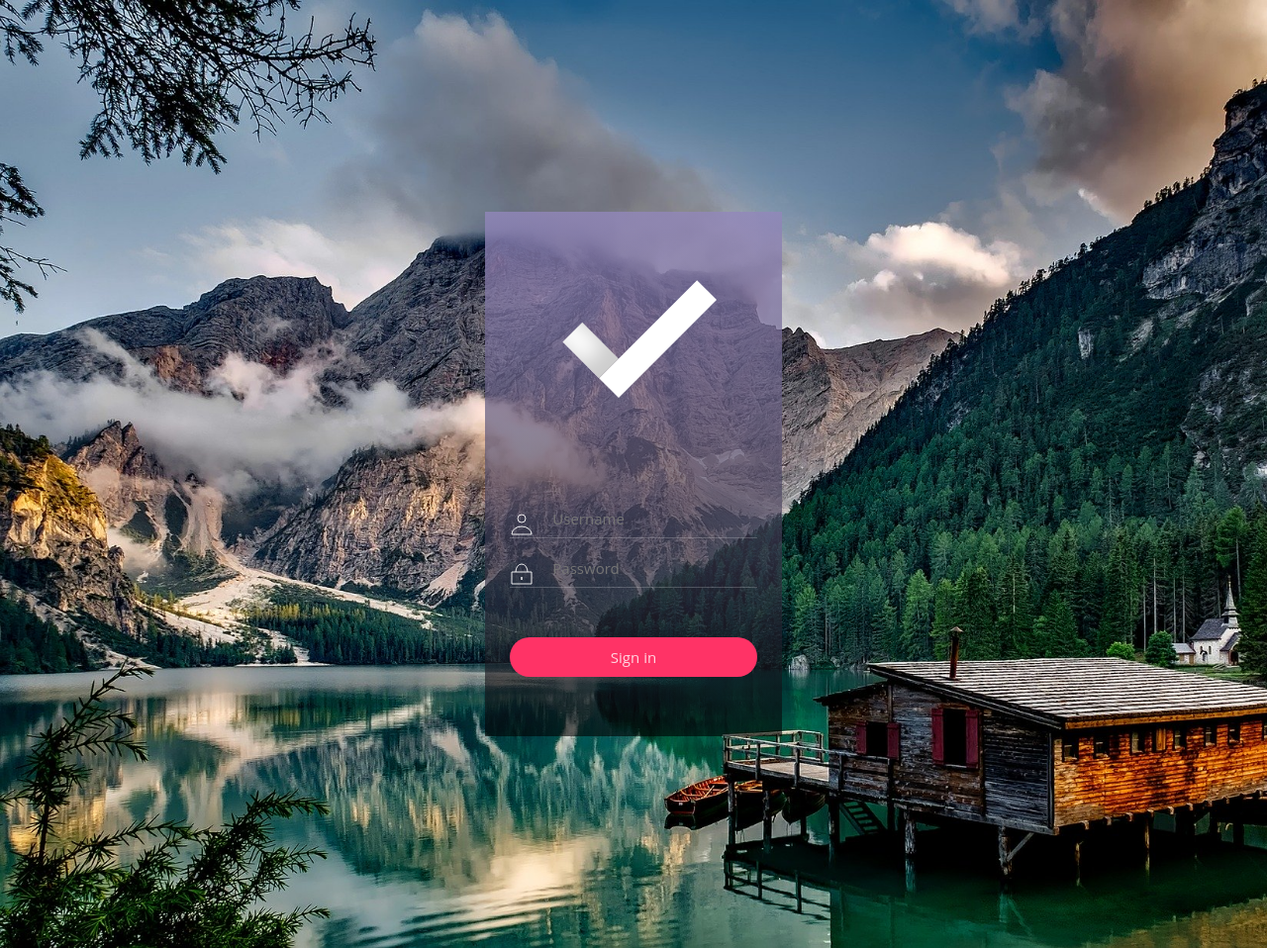
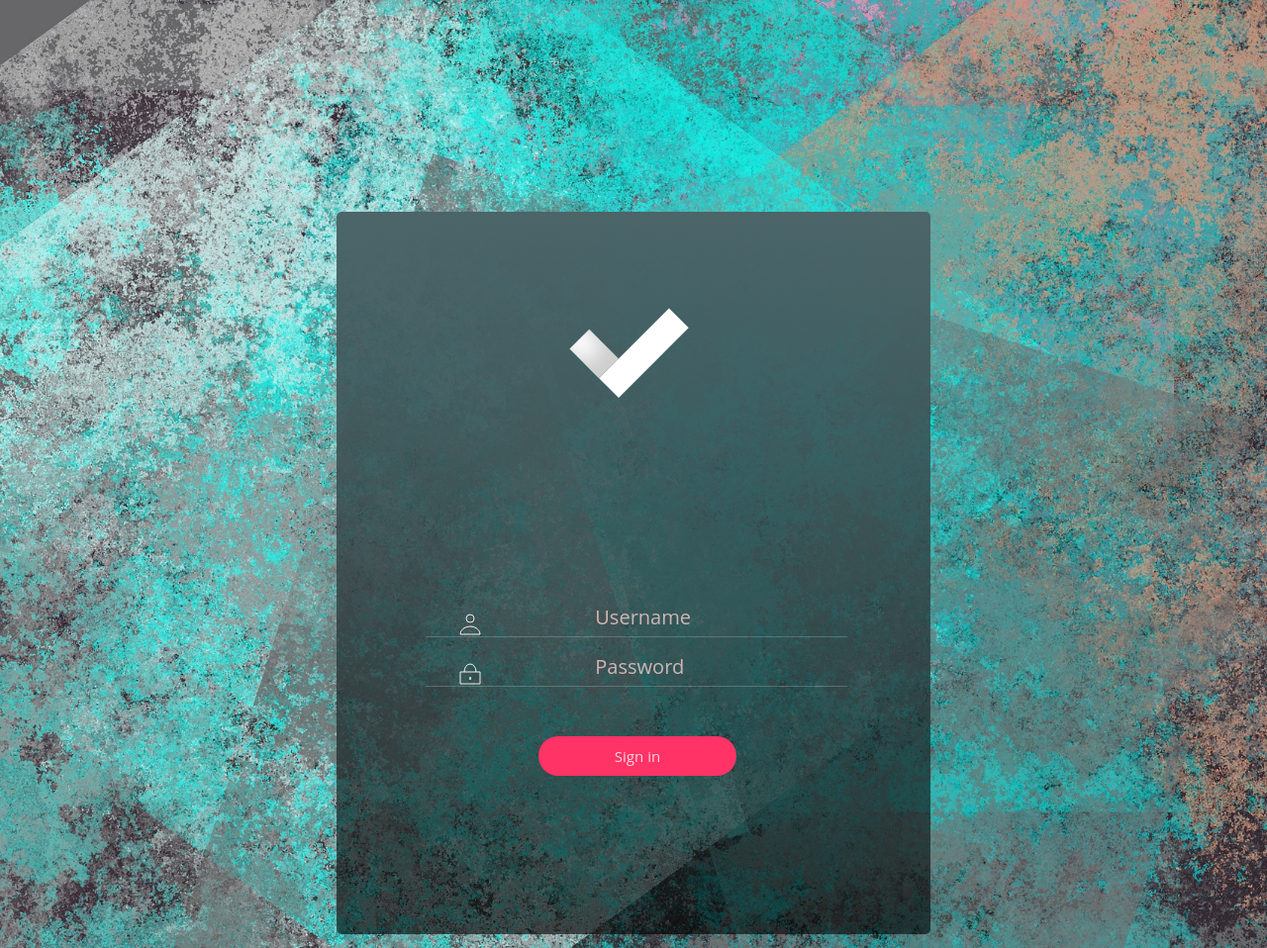
Before and after one commit to chahrazedd14/softrh, a PHP site: page /views/login.html in a window 1280 px wide. Shown: the whole page at 99% size. Run offline with PHP 8.4, Linux system fonts and the light colour scheme; style sheets or scripts are compiled from the project's sources; some libraries are stand-ins or nearby versions.

Commit message:
emoticon

```diff
--- a/assets/style.css
+++ b/assets/style.css
@@ -39,7 +39,7 @@ input, button {
 .cont {
   position: relative;
   height: 100%;
-  background-image: url("../media/italy-1587287_1920.jpg");
+  background-image: url("../media/background.jpg");
   background-size: cover;
   overflow: auto;
   font-family: "Open Sans", Helvetica, Arial, sans-serif;
@@ -49,18 +49,19 @@ input, button {
   position: absolute;
   top: 50%;
   left: 50%;
-  margin-left: -15rem;
+  margin-left: -30rem;
   margin-top: -26.5rem;
-  width: 30rem;
-  height: 53rem;
+  width: 60rem;
+  height: 73rem;
   overflow: hidden;
 }
 
 .login {
   position: relative;
   height: 100%;
-  background: linear-gradient(to bottom, rgba(146, 135, 187, 0.8) 0%, rgba(0, 0, 0, 0.6) 100%);
+  background: linear-gradient(to bottom, #4b6569, rgba(0, 0, 0, 0.6) 100%);
   transition: opacity 0.1s, transform 0.3s cubic-bezier(0.17, -0.65, 0.665, 1.25);
+  border-radius: 5px;
   transform: scale(1);
 }
 .login.inactive {
@@ -70,8 +71,8 @@ input, button {
 .login__check {
   position: absolute;
   top: 16rem;
-  left: 13.5rem;
-  width: 14rem;
+  left: 28.5rem;
+  width: 10rem;
   height: 2.8rem;
   background: #fff;
   transform-origin: 0 100%;
@@ -83,14 +84,14 @@ input, button {
   left: 0;
   bottom: 100%;
   width: 2.8rem;
-  height: 5.2rem;
+  height: 4.2rem;
   background: #fff;
   box-shadow: inset -0.2rem -2rem 2rem rgba(0, 0, 0, 0.2);
 }
 .login__form {
   position: absolute;
   top: 50%;
-  left: 0;
+  left: 65px;
   width: 100%;
   height: 50%;
   padding: 1.5rem 2.5rem;
@@ -100,10 +101,11 @@ input, button {
   height: 5rem;
   padding-top: 1rem;
   border-bottom: 1px solid rgba(255, 255, 255, 0.2);
+  width: 426px;
 }
 .login__icon {
   margin-bottom: -0.4rem;
-  margin-right: 0.5rem;
+  margin-right: 11.5rem;
 }
 .login__icon.name path {
   stroke-dasharray: 73.5019607544;
@@ -119,14 +121,18 @@ input, button {
   display: inline-block;
   width: 22rem;
   height: 100%;
-  padding-left: 1.5rem;
-  font-size: 1.5rem;
+  padding-left: 0;
+  padding-left: 0;
+  font-size: 2rem;
   background: transparent;
   color: #FDFCFD;
 }
+.login .position-button {
+  padding-right: 122px;
+}
 .login__submit {
   position: relative;
-  width: 100%;
+  width: 33%;
   height: 4rem;
   margin: 5rem 0 2.2rem;
   color: rgba(255, 255, 255, 0.8);
@@ -136,6 +142,7 @@ input, button {
   cursor: pointer;
   overflow: hidden;
   transition: width 0.3s 0.15s, font-size 0.1s 0.15s;
+  width: 200px;
 }
 .login__submit:after {
   content: "";
@@ -180,6 +187,23 @@ input, button {
   cursor: pointer;
 }
 
+::placeholder {
+  /* Chrome, Firefox, Opera, Safari 10.1+ */
+  color: #d1b5b5;
+  opacity: 1;
+  /* Firefox */
+}
+
+:-ms-input-placeholder {
+  /* Internet Explorer 10-11 */
+  color: 209, 181, 181;
+}
+
+::-ms-input-placeholder {
+  /* Microsoft Edge */
+  color: 209, 181, 181;
+}
+
 .app {
   position: absolute;
   top: 0;
@@ -211,11 +235,13 @@ input, button {
   background: rgba(0, 0, 0, 0.5);
   padding: 6rem 1.5rem 2rem;
   text-align: center;
+  border-radius: 5px;
 }
 .app__bot {
   position: relative;
-  height: 25rem;
+  height: 45rem;
   background: #fff;
+  border-radius: 5px;
 }
 .app__menu-btn {
   position: absolute;
@@ -254,7 +280,7 @@ input, button {
   animation: animatePath 0.5s 0.5s forwards;
 }
 .app__hello {
-  font-size: 2.2rem;
+  font-size: 4.2rem;
   color: #fff;
   font-weight: normal;
   margin-bottom: 3rem;
@@ -294,7 +320,7 @@ input, button {
 .app__month-name {
   display: inline-block;
   color: rgba(255, 255, 255, 0.6);
-  font-size: 1.2rem;
+  font-size: 10.2rem;
   text-transform: uppercase;
 }
 .app__month-btn {
--- a/assets/style.scss
+++ b/assets/style.scss
@@ -37,7 +37,7 @@ input, button {
 .cont {
   position: relative;
   height: 100%;
-  background-image: url('../media/italy-1587287_1920.jpg');
+  background-image: url('../media/background.jpg');
   background-size: cover;
   overflow: auto;
   font-family: $openSans;
@@ -46,17 +46,18 @@ input, button {
   position: absolute;
   top: 50%;
   left: 50%;
-  margin-left: -15rem;
+  margin-left: -30rem;
   margin-top: -26.5rem;
-  width: 30rem;
-  height: 53rem;
+  width: 60rem;
+  height: 73rem;
   overflow: hidden;
 }
 .login {
   position: relative;
   height: 100%;
-  background: linear-gradient(to bottom, rgba(146, 135, 187, 0.8) 0%, rgba(0,0,0,0.6) 100%);
+  background: linear-gradient(to bottom, #4b6569, rgba(0,0,0,0.6) 100%);
   transition: opacity 0.1s, transform 0.3s cubic-bezier(0.17, -0.65, 0.665, 1.25);
+  border-radius: 5px;
   transform: scale(1);
 
   &.inactive {
@@ -67,8 +68,8 @@ input, button {
   &__check {
     position: absolute;
     top: 16rem;
-    left: 13.5rem;
-    width: 14rem;
+    left: 28.5rem;
+    width: 10rem;
     height: 2.8rem;
     background: #fff;
     transform-origin: 0 100%;
@@ -80,7 +81,7 @@ input, button {
       left: 0;
       bottom: 100%;
       width: 2.8rem;
-      height: 5.2rem;
+      height: 4.2rem;
       background: #fff;
       box-shadow: inset -0.2rem -2rem 2rem rgba(0,0,0,0.2);
     }
@@ -89,7 +90,7 @@ input, button {
   &__form {
     position: absolute;
     top: 50%;
-    left: 0;
+    left: 65px;
     width: 100%;
     height: 50%;
     padding: 1.5rem 2.5rem;
@@ -100,11 +101,12 @@ input, button {
     height: 5rem;
     padding-top: 1rem;
     border-bottom: 1px solid rgba(255,255,255,0.2);
+    width: 426px;
   }
 
   &__icon {
     margin-bottom: -0.4rem;
-    margin-right: 0.5rem;
+    margin-right: 11.5rem;
 
     &.name path {
       stroke-dasharray: 73.50196075439453;
@@ -122,15 +124,20 @@ input, button {
     display: inline-block;
     width: 22rem;
     height: 100%;
-    padding-left: 1.5rem;
-    font-size: 1.5rem;
+    padding-left: 0;
+    padding-left: 0;
+    font-size: 2rem;
     background: transparent;
     color: #FDFCFD;
+
   }
 
+  .position-button{
+    padding-right: 122px;
+}
   &__submit {
     position: relative;
-    width: 100%;
+    width: 33%;
     height: 4rem;
     margin: 5rem 0 2.2rem;
     color: rgba(255,255,255,0.8);
@@ -140,7 +147,7 @@ input, button {
     cursor: pointer;
     overflow: hidden;
     transition: width 0.3s 0.15s, font-size 0.1s 0.15s;
-
+    width: 200px;
     &:after {
       content: "";
       position: absolute;
@@ -194,6 +201,20 @@ input, button {
 
 }
 
+
+::placeholder { /* Chrome, Firefox, Opera, Safari 10.1+ */
+    color: rgb(209, 181, 181);
+    opacity: 1; /* Firefox */
+  }
+
+  :-ms-input-placeholder { /* Internet Explorer 10-11 */
+    color: (209, 181, 181);
+  }
+
+  ::-ms-input-placeholder { /* Microsoft Edge */
+    color: (209, 181, 181);
+  }
+
 .app {
   position: absolute;
   top: 0;
@@ -229,12 +250,17 @@ input, button {
     background: rgba(0,0,0,0.5);
     padding: 6rem 1.5rem 2rem;
     text-align: center;
+    border-radius: 5px;
   }
+
+
+
 
   &__bot {
     position: relative;
-    height: 25rem;
+    height: 45rem;
     background: #fff;
+    border-radius: 5px;
   }
 
   &__menu-btn {
@@ -281,7 +307,7 @@ input, button {
   }
 
   &__hello {
-    font-size: 2.2rem;
+    font-size: 4.2rem;
     color: #fff;
     font-weight: normal;
     margin-bottom: 3rem;
@@ -324,7 +350,7 @@ input, button {
   &__month-name {
     display: inline-block;
     color: rgba(255,255,255,0.6);
-    font-size: 1.2rem;
+    font-size: 10.2rem;
     text-transform: uppercase;
   }
 
--- a/views/login.html
+++ b/views/login.html
@@ -8,7 +8,7 @@
 	<link rel="stylesheet" href="https://stackpath.bootstrapcdn.com/bootstrap/4.4.1/css/bootstrap.min.css"
 		integrity="sha384-Vkoo8x4CGsO3+Hhxv8T/Q5PaXtkKtu6ug5TOeNV6gBiFeWPGFN9MuhOf23Q9Ifjh" crossorigin="anonymous">
 	<link rel="stylesheet" href="../assets/style.css">
-	<link rel="stylesheet" href="../assets/style.scss">
+
 	<title>Document</title>
 </head>
 
@@ -16,7 +16,7 @@
 	<div class="cont">
 		<div class="demo">
 			<div class="login">
-				<div class="login__check"></div>
+				<div class="login__check "></div>
 				<div class="login__form">
 					<div class="login__row">
 						<svg class="login__icon name svg-icon" viewBox="0 0 20 20">
@@ -30,26 +30,66 @@
 						</svg>
 						<input type="password" class="login__input pass" placeholder="Password" />
 					</div>
+					<div class="position-button">
 						<button type="button" class="login__submit">Sign in</button>
+					</div>
 
 				</div>
 			</div>
+			<div class="row">
 				<div class="app">
 					<div class="app__top">
 						<div class="app__menu-btn">
 							<span></span>
 						</div>
-
-					<p class="app__hello">Good Morning!</p>
+						<!-- <svg class="app__icon search svg-icon" viewBox="0 0 20 20">
+						yeap, its purely hardcoded numbers straight from the head :D (same for svg above)
+						<path d="M20,20 15.36,15.36 a9,9 0 0,1 -12.72,-12.72 a 9,9 0 0,1 12.72,12.72" />
+					</svg> -->
+						<p class="app__hello">Bonjour!</p>
 						<div class="app__user">
 							<img src="../media/italy-1587287_1920.jpg" alt="" class="app__user-photo" />
-						<span class="app__user-notif">3</span>
+
 						</div>
-
 					</div>
 					<div class="app__bot">
 
 						<div class="app__meetings">
+							<div class="row">
+								<div class="col py-4">
+									<h5 class="text-center h2 text-dark py-4">Dites-nous votre humeur </h5>
+								</div>
+							</div>
+							<div class="row  text-center py-5">
+								<div class="col-4 py-5">
+									<a class="logo text-center" href="#">
+										<img class="mon_logo " src="../media/heureux.png" alt="" width="120"
+											height="120">
+									</a>
+									<p class="app__meeting-info">
+										<span class="app__meeting-place">Heureux</span>
+									</p>
+								</div>
+								<div class="col-4 py-5">
+									<a class="logo text-center" href="#">
+										<img class="mon_logo " src="../media/fatigué.png" alt="" width="120"
+											height="120">
+									</a>
+									<p class="app__meeting-info">
+										<span class="app__meeting-place">Fatigué</span>
+									</p>
+								</div>
+								<div class="col-4 py-5">
+									<a class="logo text-center" href="#">
+										<img class="mon_logo " src="../media/stressé.png" alt="" width="120"
+											height="120">
+									</a>
+									<p class="app__meeting-info">
+										<span class="app__meeting-place">Stressé</span>
+									</p>
+								</div>
+							</div>
+						</div>
 
 						<div class="app__logout">
 							<svg class="app__logout-icon svg-icon" viewBox="0 0 20 20">
```
Also changed, not shown: media/background-2384187_1920 (1).jpg (added), media/background.jpg (added), media/fatigué.png (added), media/gettyimages-496619045-1024x1024.jpg (added), media/heureux.png (added), media/stressé.png (added), media/v626-peipei-45-summer_1.jpg (added), 1 other file. Lines whose indentation alone changed are shown as unchanged.
